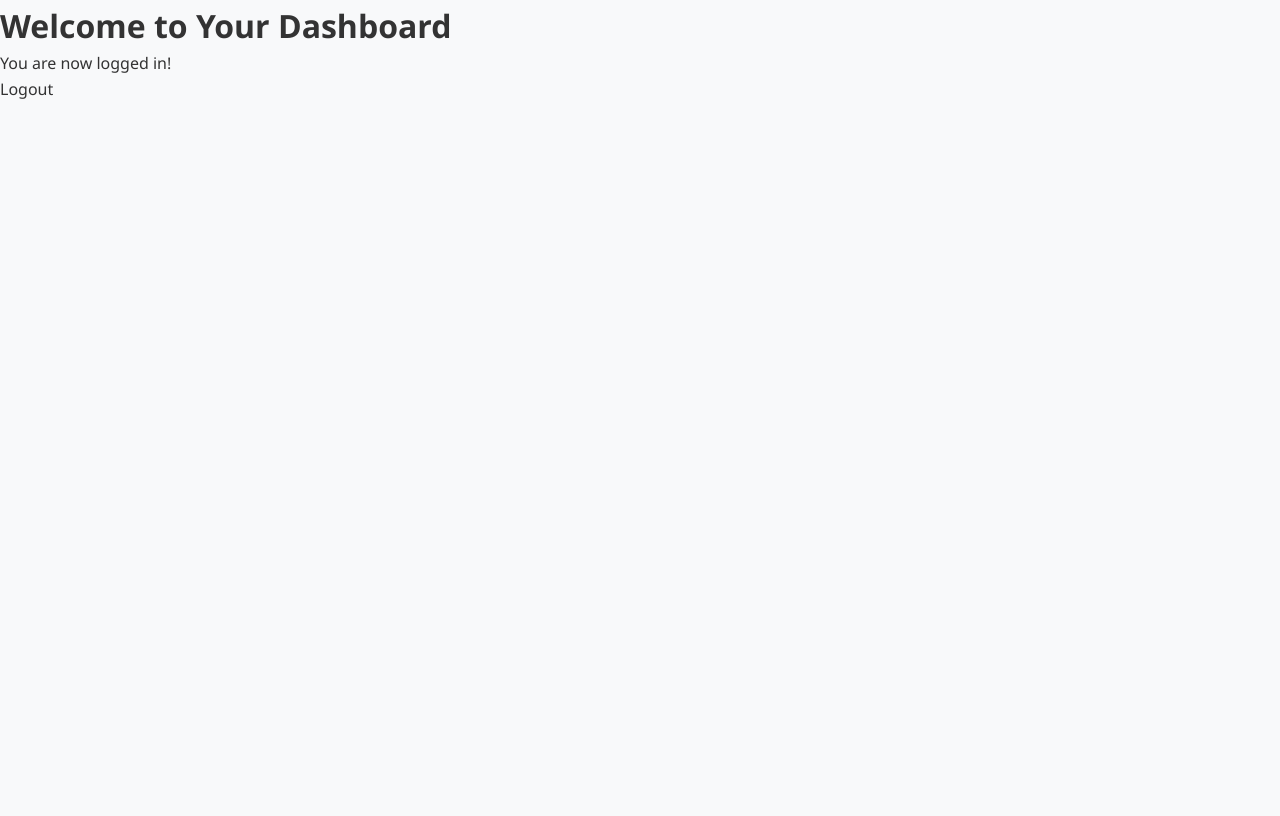
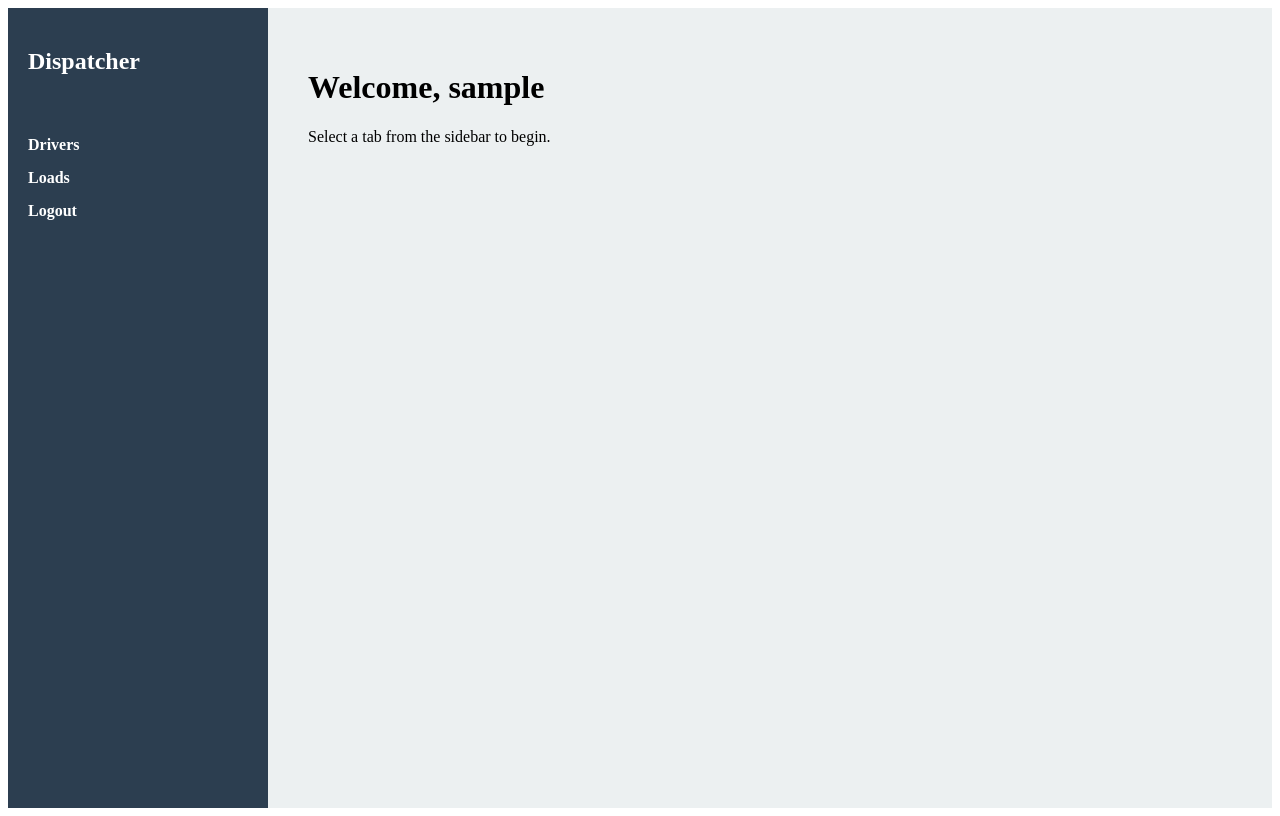
Before and after one commit to MohamedKaid/TruckerMGM, a Flask app: page /dashboard in a window 1280 px wide. Before the commit the page ends 99 px from the top, so only its background shows below. Run offline with Flask 3, Linux system fonts and the light colour scheme; the visitor is signed in with stand-in values (Sample User, id 1).

Commit message:
set up the dashboard

```diff
--- a/main.py
+++ b/main.py
@@ -40,5 +40,12 @@ def session_login():
         print(e)
         return jsonify({"message": "Invalid ID token"}), 401
 
+@app.route('/dashboard')
+def dashboard():
+    if 'username' in session:
+        return render_template('dashboard.html', username=session['username'])
+    return redirect(url_for('login'))
+
+
 if __name__ == '__main__':
     app.run(debug=True)
--- /dev/null
+++ b/static/dashboard.css
@@ -0,0 +1,42 @@
+.dashboard-container {
+    display: flex;
+    height: 100vh;
+}
+
+.sidebar {
+    width: 220px;
+    background-color: #2c3e50;
+    color: white;
+    padding: 20px;
+    display: flex;
+    flex-direction: column;
+}
+
+.sidebar h2 {
+    margin-bottom: 30px;
+}
+
+.sidebar ul {
+    list-style-type: none;
+    padding: 0;
+}
+
+.sidebar li {
+    margin: 15px 0;
+}
+
+.sidebar a {
+    color: white;
+    text-decoration: none;
+    font-weight: bold;
+}
+
+.sidebar a:hover {
+    text-decoration: underline;
+}
+
+.main-content {
+    flex: 1;
+    padding: 40px;
+    background-color: #ecf0f1;
+}
--- a/templates/dashboard.html
+++ b/templates/dashboard.html
@@ -4,11 +4,27 @@
     <meta charset="UTF-8" />
     <meta name="viewport" content="width=device-width, initial-scale=1.0" />
     <title>Dashboard - Trucker Management</title>
-    <link rel="stylesheet" href="{{ url_for('static', filename='style.css') }}" />
+    <link rel="stylesheet" href="{{ url_for('static', filename='dashboard.css') }}" />
 </head>
 <body>
-    <h1>Welcome to Your Dashboard</h1>
-    <p>You are now logged in!</p>
-    <a href="/logout">Logout</a>
+
+    <div class="dashboard-container">
+        <!-- Sidebar -->
+        <nav class="sidebar">
+            <h2>Dispatcher</h2>
+            <ul>
+                <li><a href="#" id="drivers-tab">Drivers</a></li>
+                <li><a href="#" id="loads-tab">Loads</a></li>
+                <li><a href="/logout">Logout</a></li>
+            </ul>
+        </nav>
+
+        <!-- Main Content -->
+        <main class="main-content" id="main-content">
+            <h1>Welcome, {{ username }}</h1>
+            <p>Select a tab from the sidebar to begin.</p>
+        </main>
+    </div>
+
 </body>
 </html>
```
